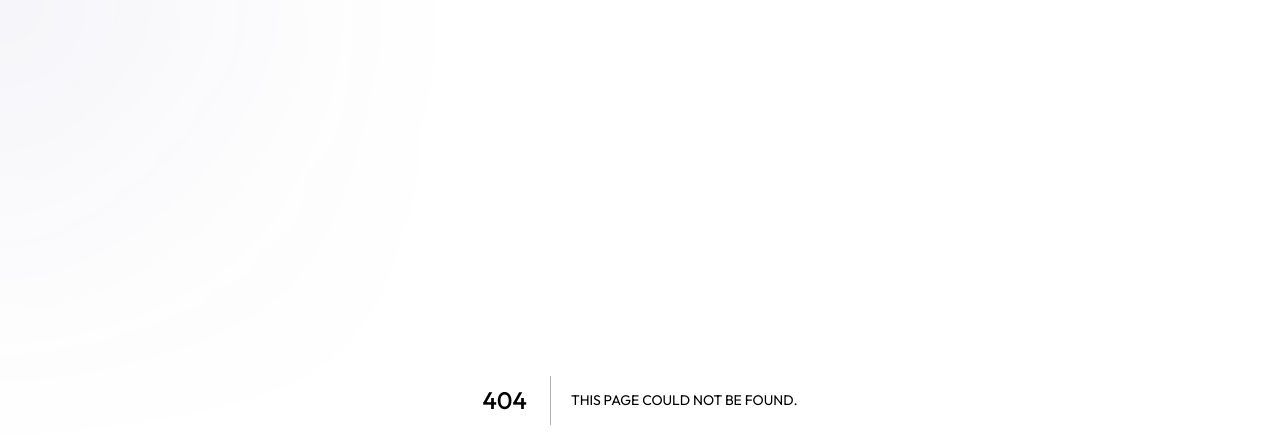
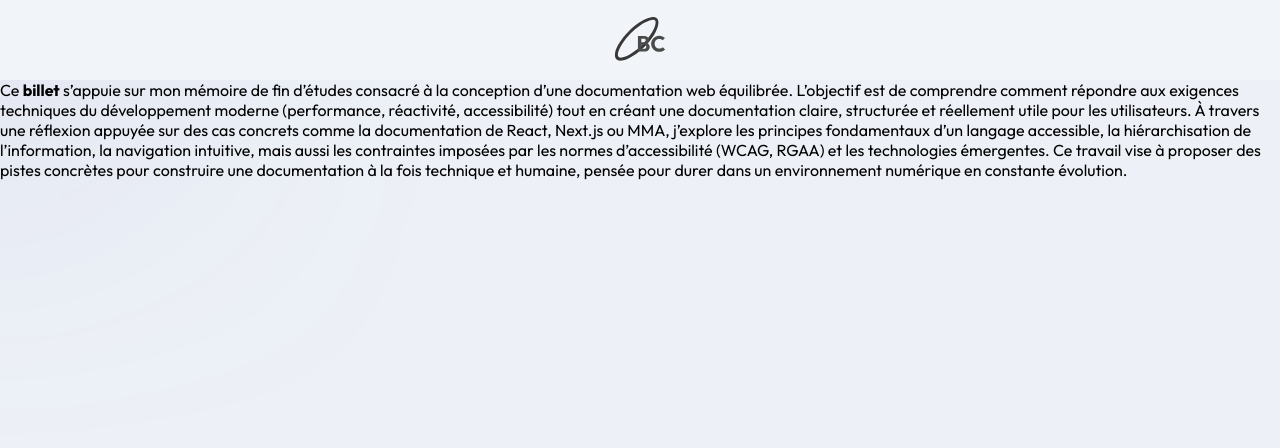
Before and after one commit to BaptisteCainjo/my-website, a Next.js app: page /blog in a window 1280 px wide. Before the commit this address had no page. Shown: the top 448 px of the page. Built offline with nearby package versions, Linux system fonts and the light colour scheme.

Commit message:
feat: Add blog page with markdown support and navigation, update package.json for react-markdown

```diff
--- a/package.json
+++ b/package.json
@@ -18,6 +18,7 @@
     "react": "^18.2.0",
     "react-device-detect": "^2.2.3",
     "react-dom": "^18.2.0",
+    "react-markdown": "^10.1.0",
     "react-router-dom": "^6.28.0",
     "resend": "^4.0.1-alpha.0"
   },
--- /dev/null
+++ b/src/app/blog/page.tsx
@@ -0,0 +1,24 @@
+import NavBar from "@/components/NavBar/NavBar";
+import BlogStyle from "@/scss/pages/Blog.module.scss";
+import fs from "fs";
+import path from "path";
+import ReactMarkdown from "react-markdown";
+
+export default function page() {
+  const filePath = path.join(
+    process.cwd(),
+    "src",
+    "content",
+    "documentation-web-equilibre-dev-ux.md"
+  );
+  console.log(filePath);
+  const fileContent = fs.readFileSync(filePath, "utf8");
+  return (
+    <>
+      <NavBar />
+      <section className={BlogStyle.container}>
+        <ReactMarkdown>{fileContent}</ReactMarkdown>
+      </section>
+    </>
+  );
+}
--- a/src/app/page.tsx
+++ b/src/app/page.tsx
@@ -108,7 +108,7 @@ export default function Home() {
             </div>
           </div>
           <nav>
-            {/* <SquareSmall text="Blog" link="/blog" /> */}
+            <SquareSmall text="Blog" link="/blog" />
             <SquareSmall text="Read.cv" link="https://read.cv/baptistecainjo" />
             <SquareSmall text="CV" link="./ress/cv_website.pdf" />
           </nav>
--- /dev/null
+++ b/src/content/documentation-web-equilibre-dev-ux.md
@@ -0,0 +1,9 @@
+c
+
+c
+
+c
+
+c
+
+Ce **billet** s’appuie sur mon mémoire de fin d’études consacré à la conception d’une documentation web équilibrée. L’objectif est de comprendre comment répondre aux exigences techniques du développement moderne (performance, réactivité, accessibilité) tout en créant une documentation claire, structurée et réellement utile pour les utilisateurs. À travers une réflexion appuyée sur des cas concrets comme la documentation de React, Next.js ou MMA, j’explore les principes fondamentaux d’un langage accessible, la hiérarchisation de l’information, la navigation intuitive, mais aussi les contraintes imposées par les normes d’accessibilité (WCAG, RGAA) et les technologies émergentes. Ce travail vise à proposer des pistes concrètes pour construire une documentation à la fois technique et humaine, pensée pour durer dans un environnement numérique en constante évolution.
--- a/src/utils/data/blogPosts.json
+++ b/src/utils/data/blogPosts.json
@@ -3,7 +3,6 @@
     "id": 1,
     "title": "Comment concevoir une documentation web qui garantit le juste équilibre entre les impératifs du développement web  moderne et les exigences spécifiques d'une documentation en ligne ?",
     "slug": "documentation-web-equilibre-dev-ux",
-    "content": "<p>Ce billet s’appuie sur mon mémoire de fin d’études consacré à la conception d’une documentation web équilibrée. L’objectif est de comprendre comment répondre aux exigences techniques du développement moderne (performance, réactivité, accessibilité) tout en créant une documentation claire, structurée et réellement utile pour les utilisateurs. À travers une réflexion appuyée sur des cas concrets comme la documentation de React, Next.js ou MMA, j’explore les principes fondamentaux d’un langage accessible, la hiérarchisation de l’information, la navigation intuitive, mais aussi les contraintes imposées par les normes d’accessibilité (WCAG, RGAA) et les technologies émergentes. Ce travail vise à proposer des pistes concrètes pour construire une documentation à la fois technique et humaine, pensée pour durer dans un environnement numérique en constante évolution.</p>",
     "excerpt": "Réflexion autour des principes clés pour concevoir une documentation web alliant qualité de développement et accessibilité.",
     "category_id": 3,
     "tags": ["documentation", "développement web", "ux"],
```
Also changed, not shown: src/components/SquareSmall/SquareSmall.module.scss (+3 -5 lines), src/scss/pages/Blog.module.scss (added), 1 other file (tests, documents, lock files or other folders).
